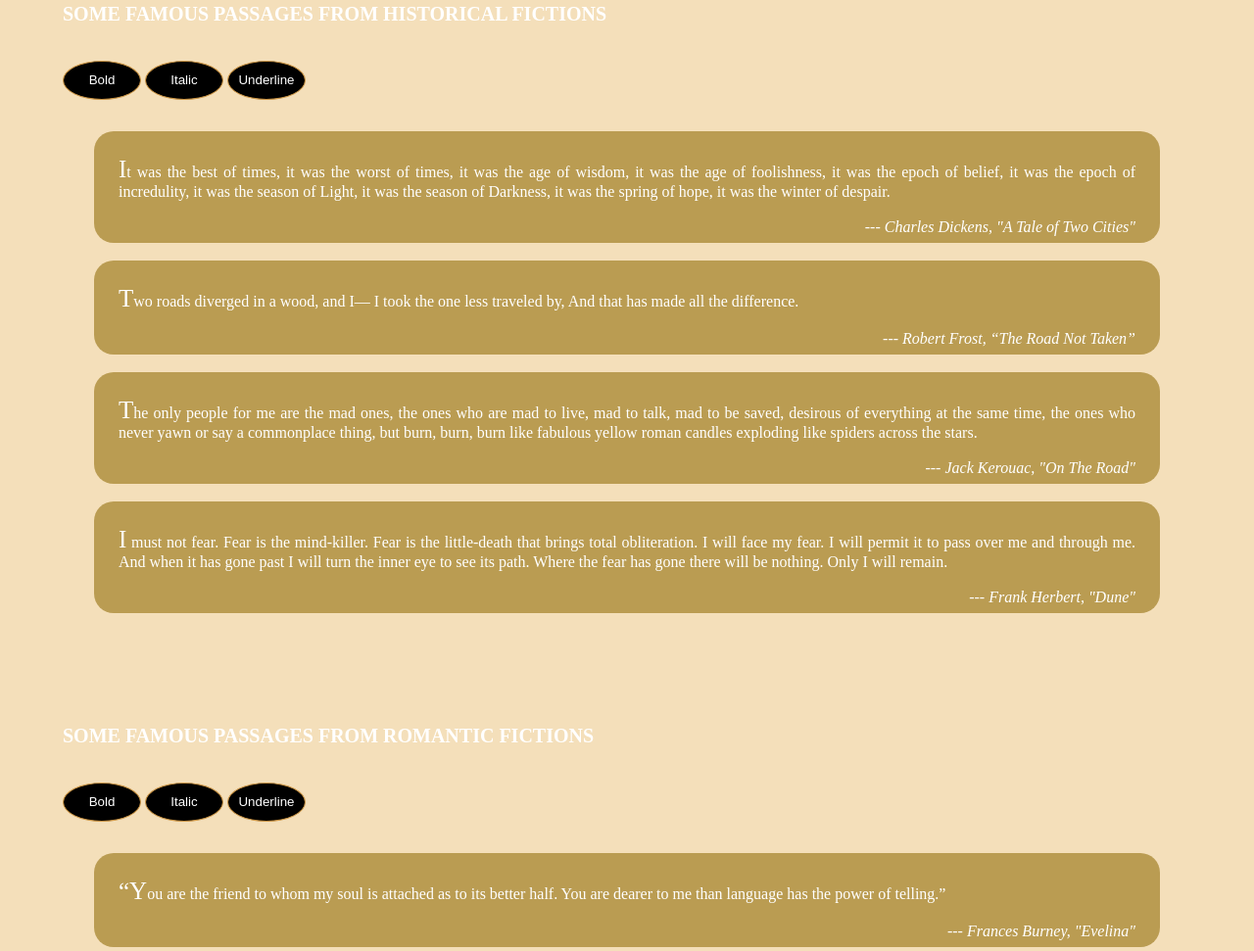
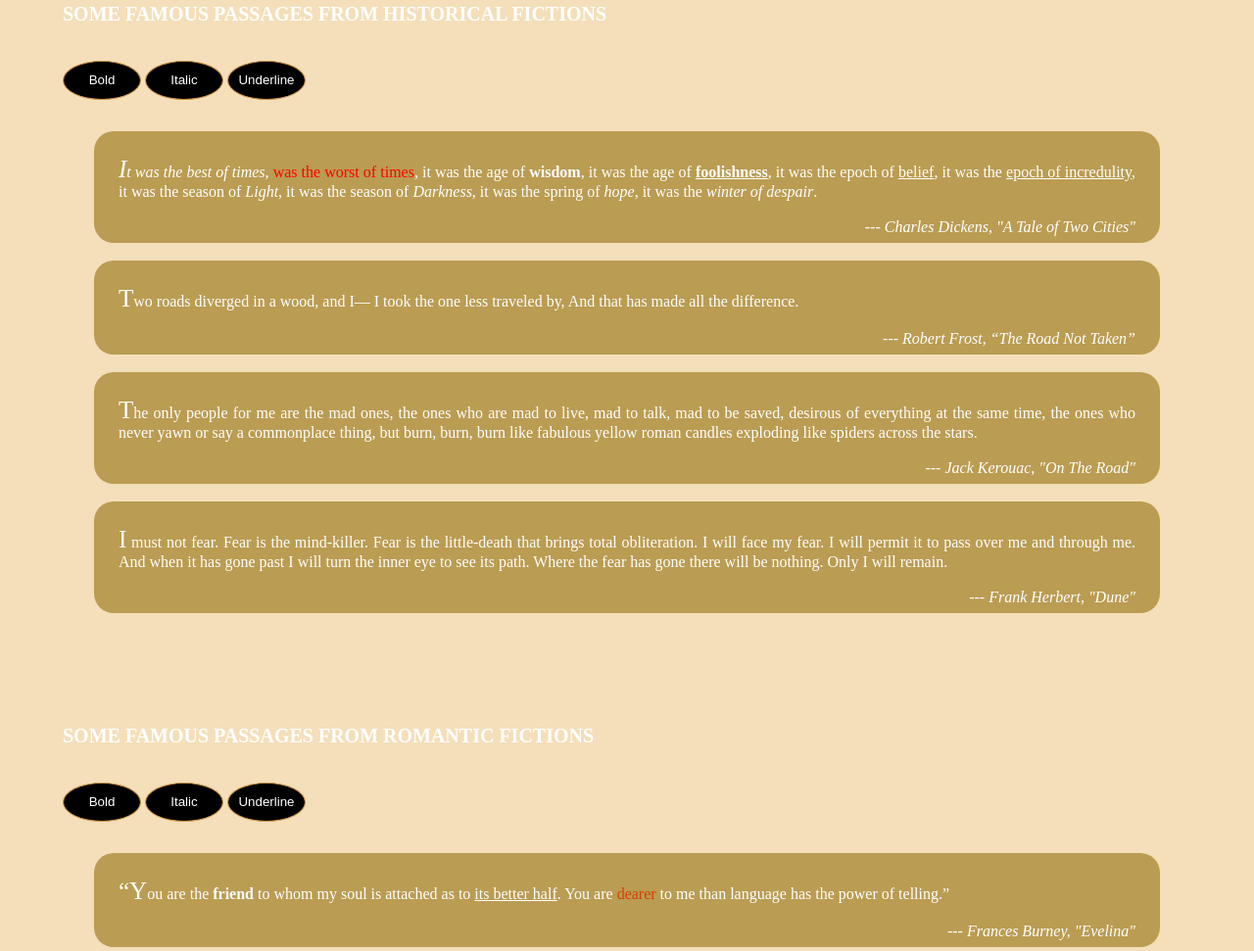
Before and after one commit to MIZNAHATIQ12/WEBDA2, a plain HTML site: page index.html in a window 1280 px wide. Shown: the part 875-1846 px from the top of the page at 98% size. Drawn offline with Linux system fonts and the light colour scheme.

Commit message:
Update index.html

```diff
--- a/index.html
+++ b/index.html
@@ -88,11 +88,11 @@ background();
             <div class="book_content">
 
                 <p id="para1" class="para1" name="para1" style="background-color: rgba(156, 120, 27, 0.652); border-radius:20px; padding: 25px;">
-                    It was the best of times, it was the worst of times,
-                    it was the age of wisdom, it was the age of foolishness,
-                    it was the epoch of belief, it was the epoch of incredulity,
-                    it was the season of Light, it was the season of Darkness,
-                    it was the spring of hope, it was the winter of despair.
+                    <i>It was the best of times</i>, <font color="red">was the worst of times</font>,
+                    it was the age of <b>wisdom</b>, it was the age of <u><b>foolishness</b></u>,
+                    it was the epoch of <u>belief</u>, it was the <u>epoch of incredulity</u>,
+                    it was the season of <i>Light</i>, it was the season of <i>Darkness</i>,
+                    it was the spring of <i>hope</i>, it was the <i>winter of despair</i>.
                     <br>
                     <br>
                             <i style="float: right;"> --- Charles Dickens, "A Tale of Two Cities"</i>
@@ -150,8 +150,8 @@ background();
             </div>
             <div class="book_content3">
                 <p id="05" class="p05">
-                    “You are the friend to whom my soul is attached as to its better half.
-                    You are dearer to me than language has the power of telling.”
+                    “You are the <b>friend</b> to whom my soul is attached as to <u>its better half</u>.
+                    You are <font color="D44000">dearer</font> to me than language has the power of telling.”
                     <br>
                     <br>
                             <i> ---  Frances Burney, "Evelina"</i>
```
